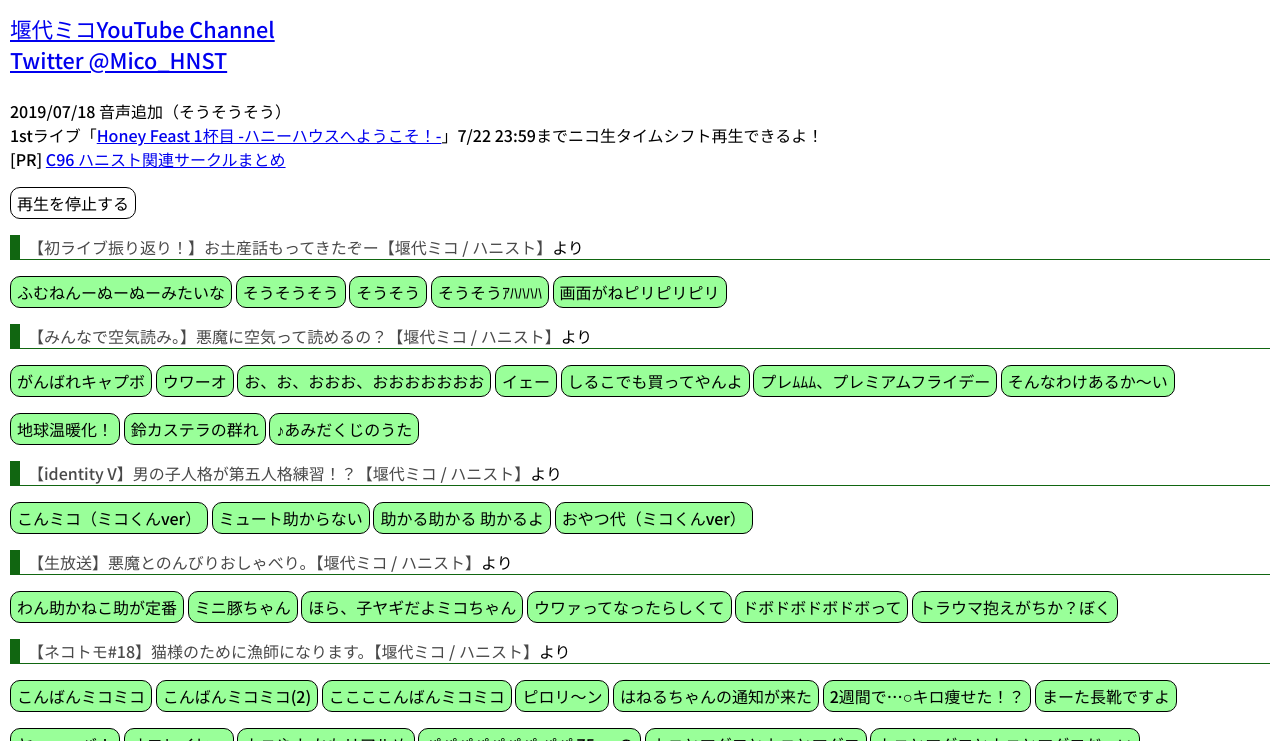
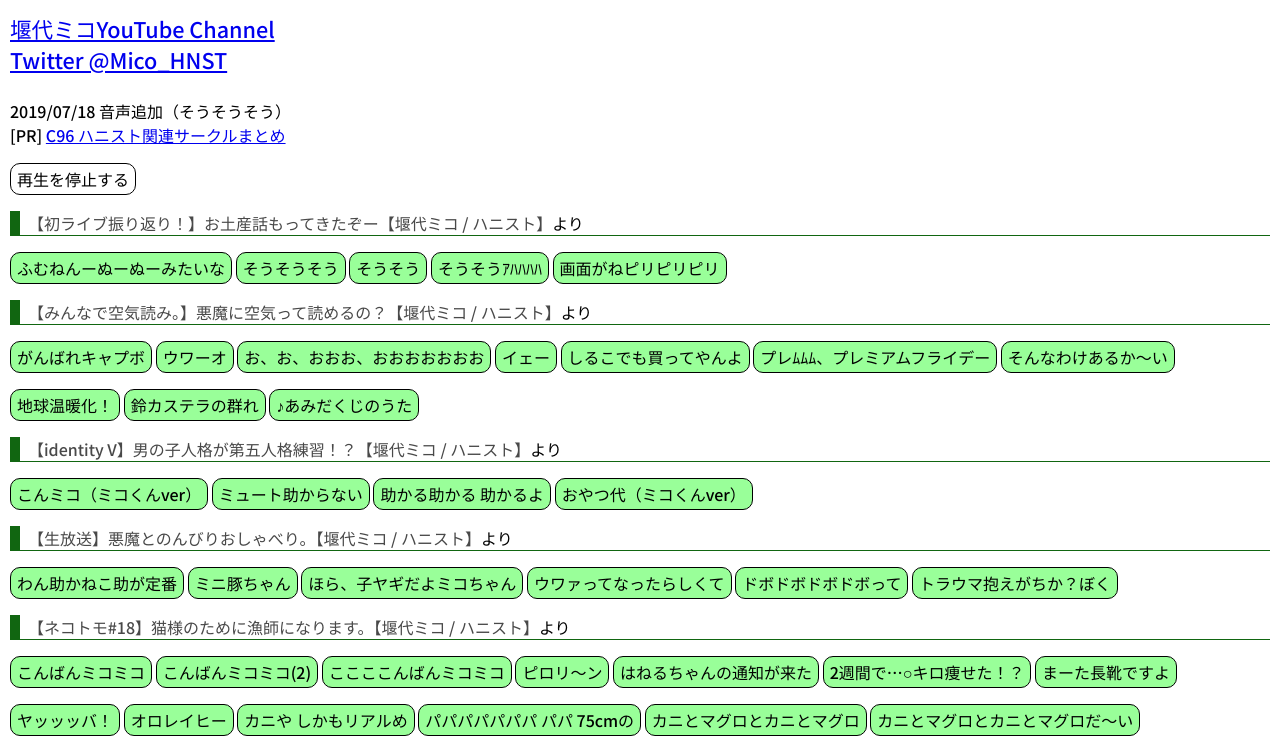
Before and after one commit to karia/micobutton, a plain HTML site: page index.html in a window 1280 px wide. Shown: the part 59-800 px from the top of the page. Drawn offline with nearby package versions, Linux system fonts and the light colour scheme; some packages are replaced by stand-ins of ours; files that its build step writes are made by us from their sources.

Commit message:
タイムシフト終了に伴いライブへのリンク削除

```diff
--- a/index.html
+++ b/index.html
@@ -43,7 +43,6 @@
     <div class="lastmodified">
         <ul>
             <li>2019/07/18 音声追加（そうそうそう）</li>
-            <li>1stライブ「<a href="https://spwn.jp/190715-honeystrap/">Honey Feast 1杯目 -ハニーハウスへようこそ！-</a>」7/22 23:59までニコ生タイムシフト再生できるよ！</li>
             <li>[PR] <a href="http://karia.hatenablog.jp/entry/2019/06/08/203536">C96 ハニスト関連サークルまとめ</a></li>
         </ul>
     </div>
```
